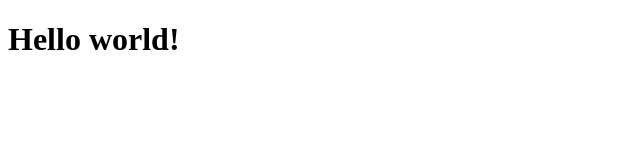
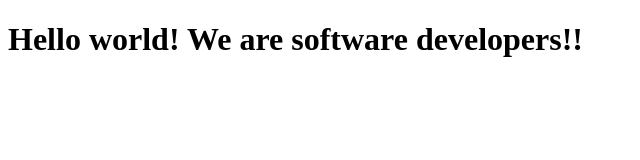
Before and after one commit to biodunJohnson/Microversa_htmlproject1, a plain HTML site: page index.html in a window 1280 px wide. Shown: the whole page, without its empty margins (0-640 px from the left). Drawn offline with Linux system fonts and the light colour scheme.

Commit message:
we are software developers

```diff
--- a/index.html
+++ b/index.html
@@ -7,7 +7,7 @@
   </head>
 
   <body>
-    <h1>Hello world!</h1>
+    <h1>Hello world! We are software developers!!</h1>
     <script src="https://cdn.freecodecamp.org/testable-projects-fcc/v1/bundle.js"></script>
 
         <script  src="js/index.js"></script>
```
